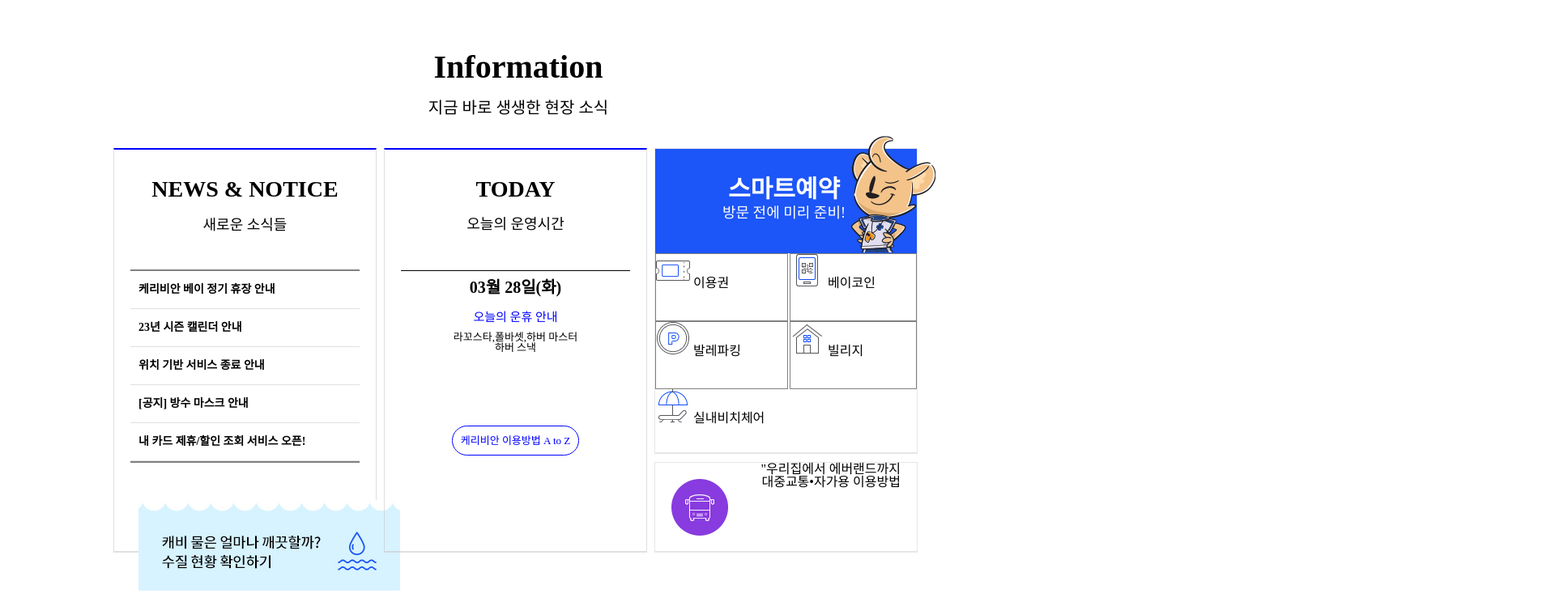
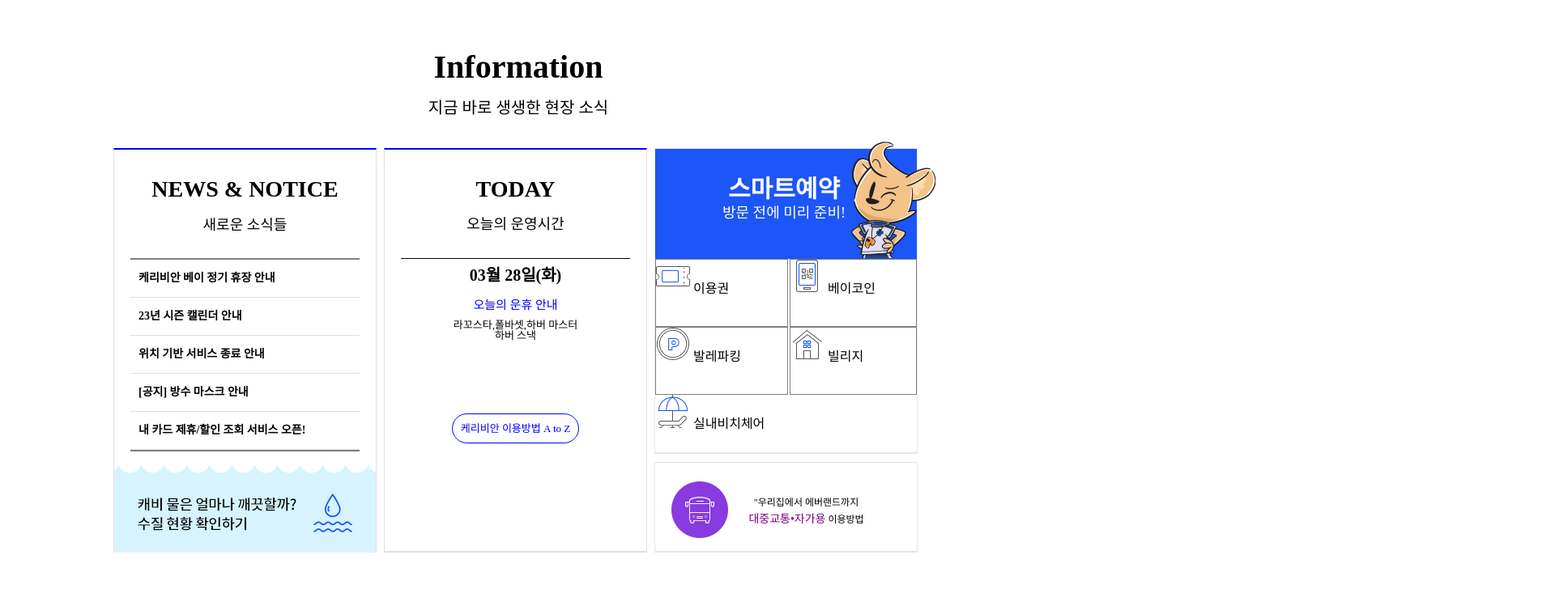
Before and after one commit to imbbo/everland, a plain HTML site: page index.html in a window 1280 px wide. Shown: the part 640-1389 px from the top of the page at 81% size, 1920 px wide, since content can reach past the window. After the commit the page ends 1326 px from the top, so only its background shows below. Drawn offline with nearby package versions, Linux system fonts and the light colour scheme.

Commit message:
25d everland home

```diff
--- a/css/main.css
+++ b/css/main.css
@@ -1,7 +1,7 @@
 /* @import url('https://cdn.jsdelivr.net/npm/reset-css@5.0.1/reset.min.css'); */
 section.main-bay {
-    min-width: 1000px;
-    /* background: red; */
+    width: 200%;
+    background: red;
     margin-bottom: 70px;
     letter-spacing: -1;
 }
@@ -13,6 +13,9 @@ section.main-bay .main-img-bay .long-img-bay {
     width: 100%;
     z-index: 1;
     position: relative;
+    /* background-repeat: no-repeat;
+    background-size: cover;
+    background-position: center; */
     /* cursor: pointer; */
 }
 section.main-bay .main-img-bay .text-img-bay {
@@ -66,9 +69,18 @@ section.inf-bay .now-bay {
     margin-top: 20px;
     margin-bottom: 40px;
 }
-/* section.inf-bay .news-bay .water-bay {
-    display: flex;
-    top: -20px; */
+section.inf-bay .inner-bay {
+    position: relative;
+}
+section.inf-bay .news-bay .water-bay {
+    box-sizing: border-box;
+    position: absolute;
+    top: 388px;
+    left: 1px;
+
+}
+
+
 
 /* section.inf-bay ul {
     display: flex;
@@ -94,8 +106,9 @@ section.inf-bay .news-bay .fBox-bay li {
 section.inf-bay .inner-bay {
     width: 1000px;
     margin: 0 auto;
-    /* background: greenyellow; */
+    /* background: red; */
     /* position: absolute; */
+
 
 }
 
@@ -123,7 +136,7 @@ section.inf-bay .news-bay div {
     font-weight: 300;
     /* color: aqua; */
     /* border-bottom: 2px solid gray; */
-    margin-bottom: 30px;
+    margin-bottom: 16px;
 }
 section.inf-bay .news-bay li {
     padding: 16px 10px;
@@ -147,8 +160,8 @@ section.inf-bay .today-bay {
 }
 section.inf-bay .today-bay h3 {
     position: relative;
-    margin-bottom: 48px;
-    /* background: beige; */
+    margin-bottom: 33px;
+    /* background: beige; &&&&&&&&&&&&&&&&&&&&&&&*/
 }
 section.inf-bay .today-bay h3 strong {
 
@@ -215,7 +228,7 @@ section.inf-bay .allSmart-bay .smart-bay h3 {
     box-sizing: border-box;
     margin: 0;
     padding: 35px 5px 0 0;
-    height: 129px;
+    height: 136px;
     background: rgb(28, 85, 248);
     position: relative;
     color: #fff;
@@ -231,7 +244,7 @@ section.inf-bay .allSmart-bay .smart-bay h3 p {
 }
 section.inf-bay .allSmart-bay .smart-bay h3 img {
     position: absolute;
-    top: -20px;
+    top: -13px;
     left: 240px;
 }
 /*  */
@@ -307,13 +320,33 @@ section.inf-bay .allSmart-bay .bus-bay {
   }
 
   section.inf-bay .allSmart-bay .bus-bay p {
-    float: right;
+    /* float: right;  이따 다시 확인!!!!*/
     text-align: center;
+    line-height: 1.6;
+    padding: 0 0 0 50px;
+
+
 
   }
   section.inf-bay .allSmart-bay .bus-bay a img {
     /* border: 3px solid red; */
     float: left;
     position: absolute;
-    top: 20px;
+    top: 23px;
+
   }
+section.inf-bay .allSmart-bay .bus-bay a .myHome-bay {
+    margin-top: 40px;
+    font-size: 12px;
+    font-weight: 500;
+}
+
+section.inf-bay .allSmart-bay .bus-bay a .myCar-bay {
+    font-size: 12px;
+}
+
+section.inf-bay .allSmart-bay .bus-bay a span {
+    color: purple;
+    font-weight: 500;
+    font-size: 14px;
+}
```
